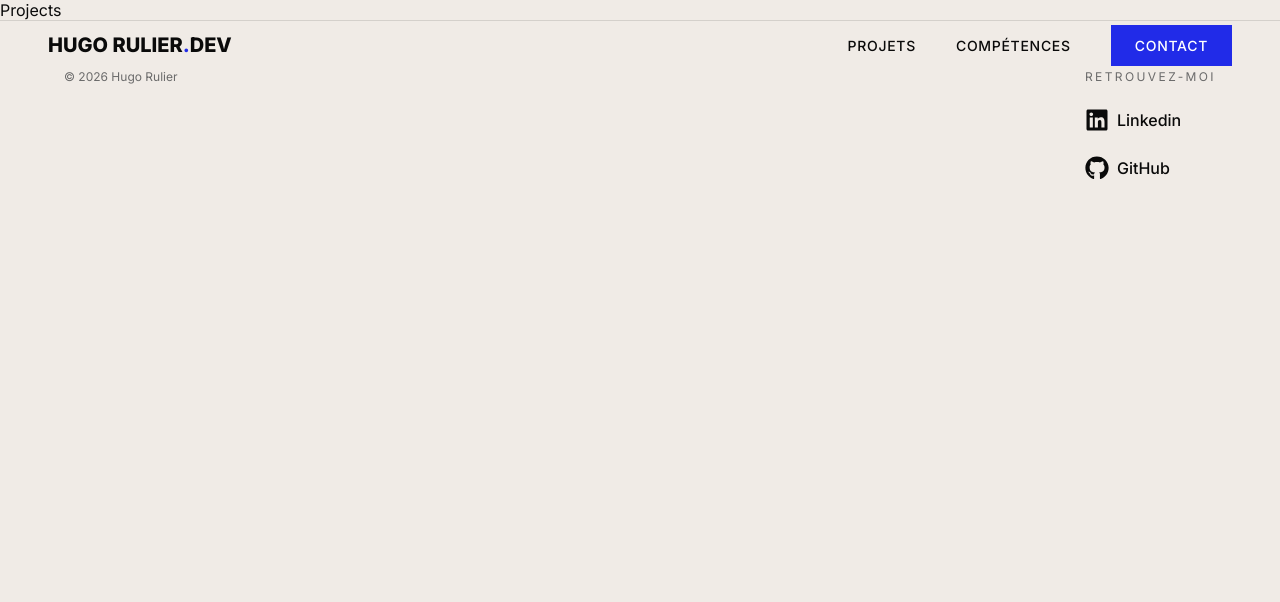
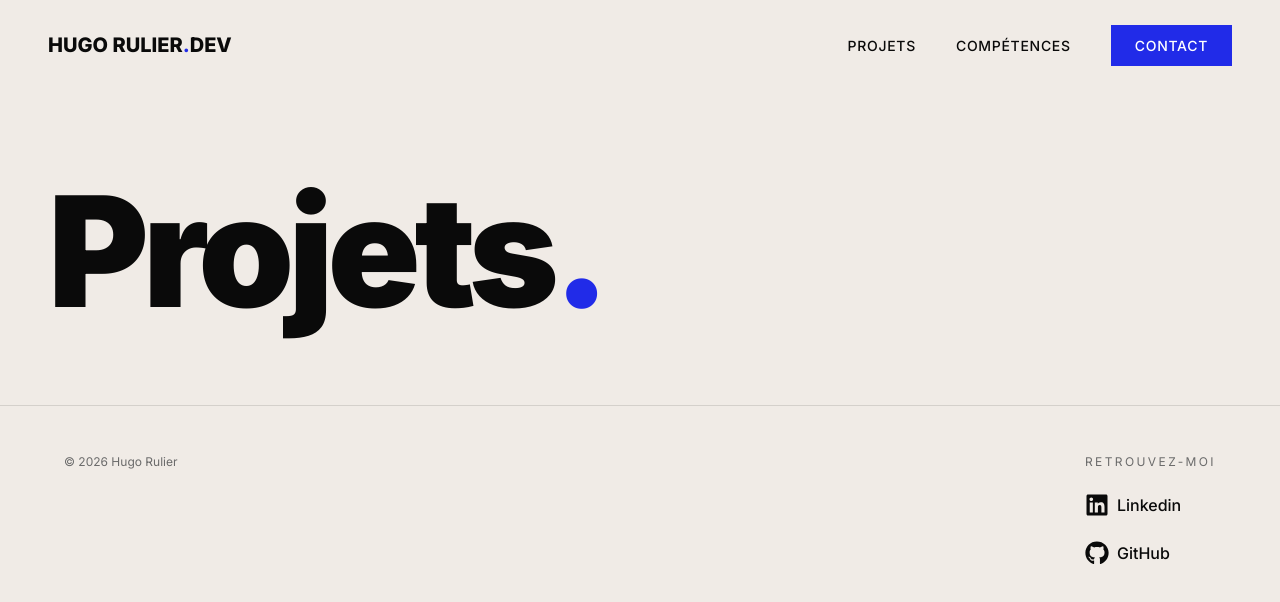
Before and after one commit to HRulier/hr-portfolio, a Next.js app: page /projects in a window 1280 px wide. Shown: the top 602 px of the page. Built offline with nearby package versions, Linux system fonts and the light colour scheme.

Commit message:
feat(projects page): create projects page

```diff
--- a/src/app/projects/page.tsx
+++ b/src/app/projects/page.tsx
@@ -1,5 +1,17 @@
 import styles from "./projects.module.scss";
 
 export default function Projects() {
-  return <section>Projects</section>;
+  return (
+    <div className={styles.projects}>
+      <section className={styles.hero}>
+        <div className={styles.content}>
+          <div className={styles.line}>
+            <h1>
+              Projets<span className={styles.dot}>.</span>
+            </h1>
+          </div>
+        </div>
+      </section>
+    </div>
+  );
 }
--- a/src/app/projects/projects.module.scss
+++ b/src/app/projects/projects.module.scss
@@ -0,0 +1,52 @@
+@use "@/styles/variables" as *;
+@use "@/styles/font_mixins" as *;
+@use "@/styles/animations_mixins" as *;
+
+.projects {
+  padding-top: 90px;
+
+  section {
+    .content {
+      max-width: 1400px;
+      margin: 0 auto;
+      width: 100%;
+    }
+  }
+
+  .hero {
+    position: relative;
+    padding: $sp-section 1.5rem;
+    overflow: hidden;
+
+    @media (min-width: $bp-md) {
+      padding: 6rem 3rem 4rem;
+    }
+
+    .line {
+      position: relative;
+      display: block;
+      overflow: hidden;
+    }
+
+    h1 {
+      font-size: clamp(4rem, 12vw, 10rem);
+      font-weight: $fw-black;
+      letter-spacing: $ls-tighter;
+      line-height: $lh-tight;
+      margin-bottom: $sp-md;
+
+      @include slideUp();
+
+      .dot {
+        color: $color-tonic;
+      }
+    }
+
+    p {
+      font-size: $fs-logo;
+      color: $color-gray;
+      @include fadeIn();
+      animation-delay: 0.7s;
+    }
+  }
+}
```
